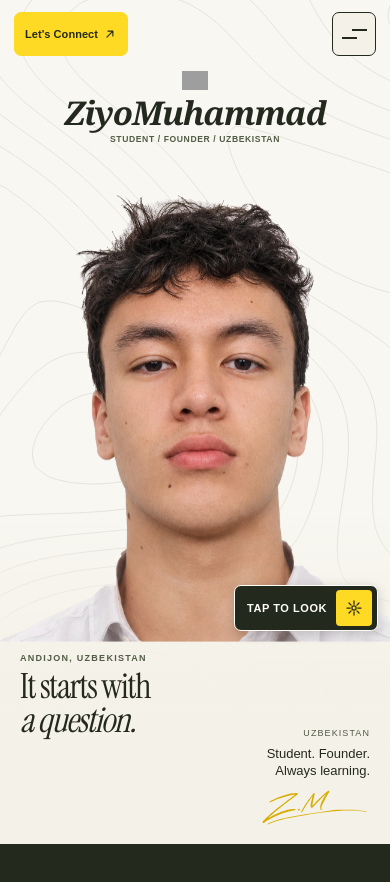
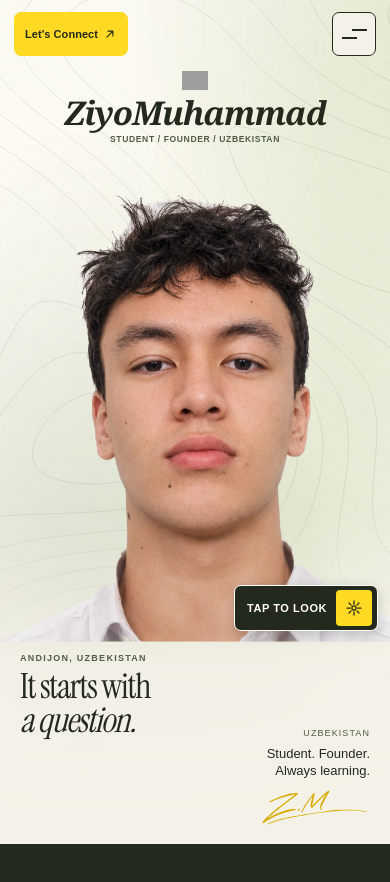
Before and after one commit to iblamezzsh-tech/zm, a Next.js app: page / in a window 390 px wide. Shown: the top 882 px of the page. Built offline with nearby package versions, Linux system fonts and the light colour scheme; grey boxes are pictures that could not be loaded.

Commit message:
Restore layered background, shared fluid color and opening marquee without changing approved composition

```diff
--- a/src/app/contour-field.tsx
+++ b/src/app/contour-field.tsx
@@ -4,7 +4,7 @@ import {heroFields} from "./liquid-field";
 import {getNodeMotionTier,motionQualityEvent,sceneQualityEvent} from "./motion-quality-store";
 
 // Continuous contour backdrop plus the existing cursor-fluid color.
-export default function ContourField({paused}:{paused:boolean}){
+export default function ContourField({paused,sharedFrame=false}:{paused:boolean;sharedFrame?:boolean}){
  const root=useRef<HTMLDivElement>(null);
  const canvasRef=useRef<HTMLCanvasElement>(null);
  useEffect(()=>{
@@ -16,12 +16,17 @@ export default function ContourField({paused}:{paused:boolean}){
   const phone=matchMedia("(max-width:899px)");
   let visible=false,raf=0,disposed=false,lastPaint=0,dirty=false;
   let pixels:ImageData|null=null;
-  const running=()=>visible&&!paused&&!reduced.matches&&!document.hidden;
+  const opening=stage.closest<HTMLElement>("#film-present");
+  let lastInk=false;
+  const running=()=>visible&&!paused&&!reduced.matches&&!document.hidden&&(!sharedFrame||opening?.dataset.creditStage!=="true");
   function clear(){
    if(dirty&&ctx){ctx.clearRect(0,0,canvas!.width,canvas!.height);dirty=false}
   }
   function draw(now:number){
    raf=0;if(disposed||!running())return;
+   const hasInk=heroFields.get(stage!)?.hasInk===true;
+   if(sharedFrame&&!hasInk&&!lastInk)return;
+   lastInk=hasInk;
    // Reuse the small simulation grid for pointer interaction.
    if(ctx&&now-lastPaint>=1000/40){
     lastPaint=now;
@@ -45,20 +50,23 @@ export default function ContourField({paused}:{paused:boolean}){
      ctx.putImageData(pixels,0,0);dirty=true;
     }else clear();
    }
-   raf=requestAnimationFrame(draw);
+   if(!sharedFrame)raf=requestAnimationFrame(draw);
   }
+  const shared=()=>{if(phone.matches||getNodeMotionTier(stage)!=="cinematic")return;draw(performance.now())};
   function sync(){
    const active=running();el!.dataset.running=String(active);
-   if(active&&!phone.matches&&getNodeMotionTier(stage)==="cinematic"){if(!raf)raf=requestAnimationFrame(draw)}
+   if(active&&!phone.matches&&getNodeMotionTier(stage)==="cinematic"){if(!sharedFrame&&!raf)raf=requestAnimationFrame(draw)}
    else{if(raf)cancelAnimationFrame(raf);raf=0;clear()}
   }
   const observer=new IntersectionObserver(entries=>{visible=entries[0]?.isIntersecting??false;sync()},{threshold:.01});
   observer.observe(el);
+  const creditObserver=new MutationObserver(sync);if(sharedFrame&&opening)creditObserver.observe(opening,{attributes:true,attributeFilter:["data-credit-stage"]});
+  if(sharedFrame)stage.addEventListener("zm-hero-fluid-frame",shared);
   reduced.addEventListener("change",sync);phone.addEventListener("change",sync);window.addEventListener(motionQualityEvent,sync);window.addEventListener(sceneQualityEvent,sync);
   document.addEventListener("visibilitychange",sync);
   sync();
-  return()=>{disposed=true;if(raf)cancelAnimationFrame(raf);clear();observer.disconnect();reduced.removeEventListener("change",sync);phone.removeEventListener("change",sync);window.removeEventListener(motionQualityEvent,sync);window.removeEventListener(sceneQualityEvent,sync);document.removeEventListener("visibilitychange",sync)};
- },[paused]);
+  return()=>{disposed=true;if(raf)cancelAnimationFrame(raf);clear();observer.disconnect();creditObserver.disconnect();stage.removeEventListener("zm-hero-fluid-frame",shared);reduced.removeEventListener("change",sync);phone.removeEventListener("change",sync);window.removeEventListener(motionQualityEvent,sync);window.removeEventListener(sceneQualityEvent,sync);document.removeEventListener("visibilitychange",sync)};
+ },[paused,sharedFrame]);
  return <div ref={root} className="hero-editorial-background" data-running="false" aria-hidden="true">
   <div className="hero-editorial-light"/>
   <div className="hero-editorial-shadow"/>
--- a/src/app/home-chapters.tsx
+++ b/src/app/home-chapters.tsx
@@ -73,7 +73,7 @@ export default function HomeChapters({phase0=true}:{phase0?:boolean}={}){
   {!phase0&&<MobileRecordViewer records={Array.from(new Map([...records,...archive].map(r=>[r.id,r])).values())}/>}
   <section className={"ed-opening"+(phase0?" zm-refined-opening":"")} id="film-present" data-motion-scene="opening" data-ed-scene data-ed-theme="light">
    <div className="ed-opening-sticky"><PageAtmosphere kind="story" dark/>
-    {!phase0&&<OpeningMarquee/>}
+    <OpeningMarquee/>
     {!phase0&&<div className="zm-lite-credit-portrait" aria-hidden="true"><img src="/images/portrait-present.webp" alt="" decoding="async"/></div>}
     <div className="ed-opening-credits" aria-hidden="true"><div className="zm-mobile-credit-kicker"><span>A PORTRAIT IN PROGRESS</span></div><div className="ed-opening-signature"><Signature continuation={!phase0}/></div><span className="ed-opening-credit-label">01 / THE ART OF BECOMING</span></div>
     <div className="home-hero zm-opening-portrait"><Portrait refined={phase0}/></div>
--- a/src/app/opening-phase0-refinement.css
+++ b/src/app/opening-phase0-refinement.css
@@ -158,3 +158,40 @@ main.zm-phase0-home .zm-wordmark-text{
 @media(prefers-reduced-motion:reduce){
  main.zm-phase0-home>.site-header.minimal-header .zm-opening-lockup .zm-wordmark-text{transition:none}
 }
+
+/* Scene 01 recovery: restore the original layered atmosphere without moving the
+   registered photographs or the cartographic linework. The color canvas shares
+   the existing portrait clock, and the marquee lives behind the portrait. */
+@media(prefers-reduced-motion:no-preference){
+ main.zm-phase0-home .editorial-flow #film-present.zm-refined-opening .hero-editorial-background :is(.hero-editorial-light,.hero-editorial-shadow){
+  display:block;animation-play-state:paused;pointer-events:none;
+ }
+ main.zm-phase0-home .editorial-flow #film-present.zm-refined-opening .hero-editorial-background[data-running=true] :is(.hero-editorial-light,.hero-editorial-shadow){animation-play-state:running}
+ main.zm-phase0-home .editorial-flow #film-present.zm-refined-opening .hero-editorial-light{
+  background:radial-gradient(ellipse at 30% 35%,#fffef6 0%,#fffdf2c0 23%,transparent 55%),radial-gradient(ellipse at 72% 64%,#b9c98ca8 0%,#c7d2a052 28%,transparent 58%);
+  animation-duration:10s;
+ }
+ main.zm-phase0-home .editorial-flow #film-present.zm-refined-opening .hero-editorial-shadow{
+  background:radial-gradient(ellipse at 23% 82%,#85976c77 0%,transparent 48%),radial-gradient(ellipse at 86% 16%,#c5d19a80 0%,transparent 43%);
+  animation-duration:15s;
+ }
+ main.zm-phase0-home .editorial-flow #film-present.zm-refined-opening .hero-fluid-color{opacity:.8}
+ main.zm-phase0-home .editorial-flow #film-present.zm-refined-opening[data-scene-tier=lite] :is(.hero-editorial-light,.hero-editorial-shadow){animation:none!important}
+ main.zm-phase0-home .editorial-flow[data-ed-motion=false] #film-present.zm-refined-opening :is(.hero-editorial-light,.hero-editorial-shadow){animation:none!important}
+ main.zm-phase0-home .editorial-flow[data-ed-cinema=true] #film-present.zm-refined-opening .zm-opening-marquee{
+  opacity:calc(var(--zm-face-away)*.65);
+ }
+ main.zm-phase0-home .editorial-flow[data-ed-cinema=true] #film-present.zm-refined-opening .zm-opening-marquee-track{
+  color:#a1ac91;opacity:.62;animation-duration:19s;
+ }
+ @media(max-width:899px){
+  main.zm-phase0-home .editorial-flow #film-present.zm-refined-opening .hero-editorial-shadow{display:none}
+  main.zm-phase0-home .editorial-flow #film-present.zm-refined-opening .hero-editorial-light{opacity:.6;animation-duration:16s}
+ }
+}
+@media(hover:hover) and (pointer:fine){
+ main.zm-phase0-home #film-present.zm-refined-opening .hero-composition{cursor:var(--zm-cursor-default)}
+ main.zm-phase0-home #film-present.zm-refined-opening :is(.hero-caption,.caption,.hero-note) :is(h2,p){cursor:var(--zm-cursor-text)}
+ main.zm-phase0-home>.site-header.minimal-header :is(a[href],button:not(:disabled)){cursor:var(--zm-cursor-link)!important}
+ main.zm-phase0-home>.site-header.minimal-header a[href="/"]{cursor:var(--zm-cursor-home)!important}
+}
--- a/src/app/portrait.tsx
+++ b/src/app/portrait.tsx
@@ -102,19 +102,19 @@ export default function Portrait({refined=false}:{refined?:boolean}={}) {
       idleMix+=((idle?1:0)-idleMix)*(1-Math.exp(-dt*(idle?1.7:5.5)));
       if(idleMix>.005)idleAge+=dt;
       const amp=canvasW<600?1.5:3.5;
-      const driftX=Math.sin(idleAge*Math.PI*2/8)*amp*idleMix;
-      const driftY=(1-Math.cos(idleAge*Math.PI*2/10))*.9*idleMix;
+      const driftX=refined?0:Math.sin(idleAge*Math.PI*2/8)*amp*idleMix;
+      const driftY=refined?0:(1-Math.cos(idleAge*Math.PI*2/10))*.9*idleMix;
       const ease=1-Math.exp(-dt*6);
       dx+=(targetX+driftX-dx)*ease;dy+=(targetY+driftY-dy)*ease;depth();
       if(mobile)acc=0;else while(acc>=1/60){field.step();acc-=1/60}
       // Idle compositing at 30fps; pointer interaction stays at display cadence.
-      if(mobile||!idle||now-lastPaint>=1000/30){paint();lastPaint=now}
+      if(mobile||!idle||now-lastPaint>=1000/30){paint();lastPaint=now;if(refined&&!mobile)area!.dispatchEvent(new Event("zm-hero-fluid-frame"))}
       raf=requestAnimationFrame(frame);
     }
     function sync(){
       if(!alive)return;
       if(canMove()){if(!raf){last=0;raf=requestAnimationFrame(frame)}}
-      else{if(raf)cancelAnimationFrame(raf);raf=0;last=0;acc=0;targetX=targetY=dx=dy=0;lastPoint=null;idleMix=0;lastPaint=0;lookMix=mobile&&lookTarget.current?1:0;depth();field.clear();if(getNodeMotionTier(area)==="lite"||getNodeMotionTier(area)==="reduced"||(mobile&&getNodeMotionTier(area)!=="cinematic")){ctx!.clearRect(0,0,output!.width,output!.height);lastFull=false}else paint()}
+      else{if(raf)cancelAnimationFrame(raf);raf=0;last=0;acc=0;targetX=targetY=dx=dy=0;lastPoint=null;idleMix=0;lastPaint=0;lookMix=mobile&&lookTarget.current?1:0;depth();field.clear();if(refined)area!.dispatchEvent(new Event("zm-hero-fluid-frame"));if(getNodeMotionTier(area)==="lite"||getNodeMotionTier(area)==="reduced"||(mobile&&getNodeMotionTier(area)!=="cinematic")){ctx!.clearRect(0,0,output!.width,output!.height);lastFull=false}else paint()}
     }
     function resize(){
       bounds=area!.getBoundingClientRect();
@@ -162,7 +162,7 @@ export default function Portrait({refined=false}:{refined?:boolean}={}) {
       const y=Math.max(0,Math.min(1,(e.clientY-bounds.top)/Math.max(1,bounds.height)));
       const prev=lastPoint;lastPoint={x,y};
       if(canMove()){
-        if(e.pointerType==="mouse"){targetX=(x*2-1)*13;targetY=(y*2-1)*6}
+        if(e.pointerType==="mouse"&&!refined){targetX=(x*2-1)*13;targetY=(y*2-1)*6}
         if(prev)field.splat(x,y,prev.x,prev.y,1);
       }else{field.clear();field.splat(x,y,prev?.x??x-.012,prev?.y??y,1);paint()}
     }
@@ -197,7 +197,7 @@ export default function Portrait({refined=false}:{refined?:boolean}={}) {
       <link rel="preload" as="image" href="/images/portrait-present.webp" />
       <link rel="preload" as="image" href="/images/portrait-academic-attire.svg" />
       <div className="stage hero-composition hero-atmosphere" data-mobile-look={mobileLook?"future":"present"} ref={stage}>
-        <div className="hero-world" aria-hidden="true"><ContourField paused={refined}/></div>
+        <div className="hero-world" aria-hidden="true"><ContourField paused={false} sharedFrame={refined}/></div>
         <div className="zm-hero-brand">
           <img className="zm-mobile-brand-mark" src="/icon.svg" width="30" height="30" alt="" aria-hidden="true"/>
         <h1 className="hero-name" aria-label="ZiyoMuhammad">
```
